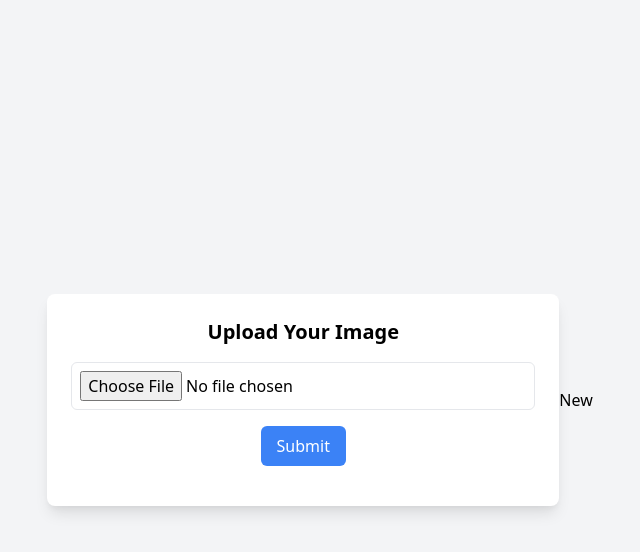
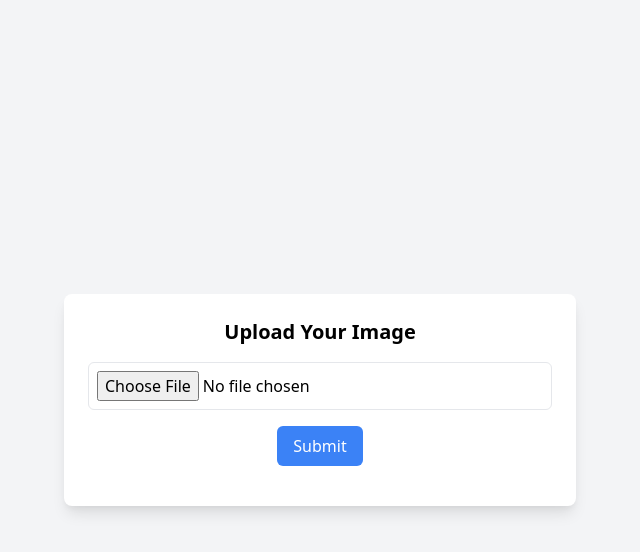
Before and after one commit to devShaik010/GenAi, a Django app: page / in a window 1280 px wide. Shown: the top 552 px of the page, without its empty margins (320-960 px from the left). Run offline with Django 5.2, Linux system fonts and the light colour scheme.

Commit message:
Update base.html

```diff
--- a/plartform/templates/base.html
+++ b/plartform/templates/base.html
@@ -31,7 +31,7 @@
 
 
     </div>
-    <a href="new" class="btn btn-lg btn-danger">New</a>
+
 
     <script>
         const imageInput = document.getElementById('imageInput');
```
